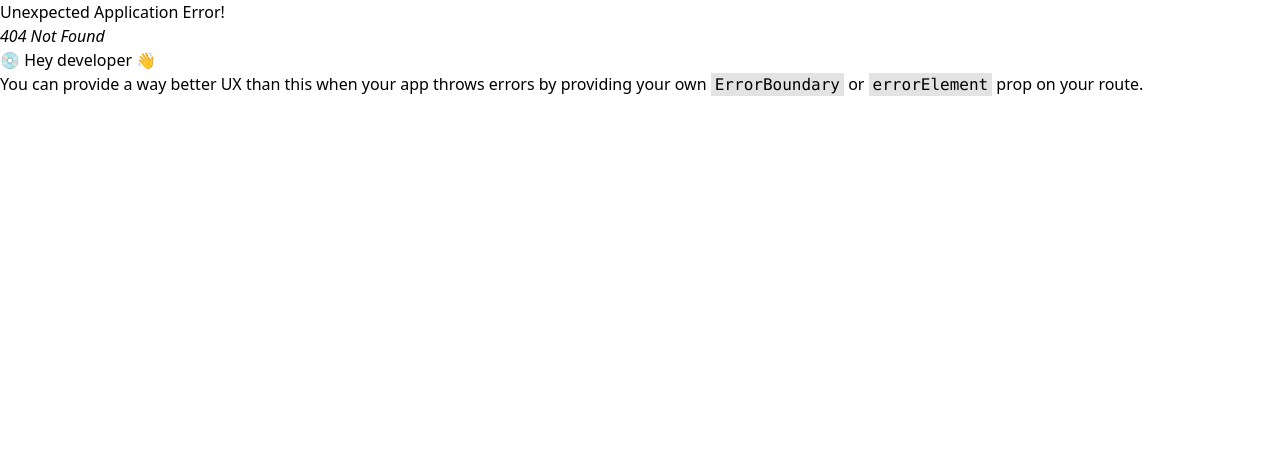
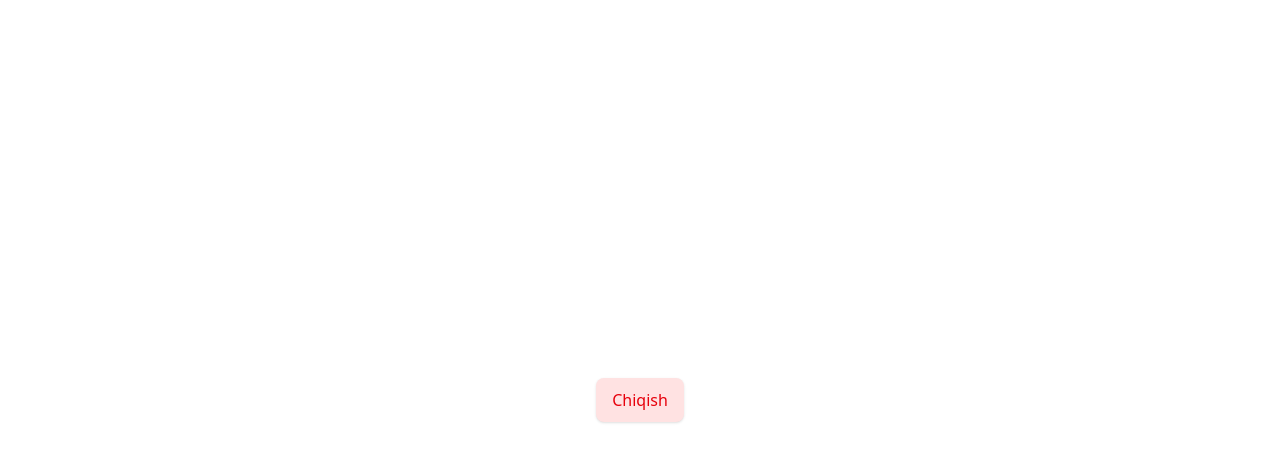
Before and after one commit to nurmuhammadxon/dokon-soft, a React (Vite) app: page /app in a window 1280 px wide. Before the commit this address had no page. Shown: the top 462 px of the page. Built offline with nearby package versions, Linux system fonts and the light colour scheme; sample sign-in values are in the browser's storage.

Commit message:
Logout qushildi

```diff
--- a/src/App.jsx
+++ b/src/App.jsx
@@ -1,17 +1,15 @@
 import React from 'react';
 import { createBrowserRouter, RouterProvider } from 'react-router-dom';
-
 // layouts
 import MainLayout from './layouts/MainLayout';
-
 // pages
+import LandingPage from './pages/LandingPage';
 import HomePage from './pages/HomePage';
 import Login from './pages/auth/Login';
 import Register from './pages/auth/Register';
 import PasswordReset from './pages/auth/PasswordReset';
 import PasswordResetRequest from './pages/auth/PasswordResetRequest';
 import VerifyEmail from './pages/auth/VerifyEmail';
-
 // route guards
 import PrivateRoute from './routes/PrivateRoute';
 import PublicRoute from './routes/PublicRoute';
@@ -20,6 +18,26 @@ function App() {
   const router = createBrowserRouter([
     {
       path: '/',
+      element: <LandingPage />
+    },
+    {
+      path: '/login',
+      element: (
+        <PublicRoute>
+          <Login />
+        </PublicRoute>
+      )
+    },
+    {
+      path: '/signup',
+      element: (
+        <PublicRoute>
+          <Register />
+        </PublicRoute>
+      )
+    },
+    {
+      path: '/app',
       element: (
         <PrivateRoute>
           <MainLayout />
@@ -33,23 +51,7 @@ function App() {
       ]
     },
     {
-      path: 'login',
-      element: (
-        <PublicRoute>
-          <Login />
-        </PublicRoute>
-      )
-    },
-    {
-      path: 'signup',
-      element: (
-        <PublicRoute>
-          <Register />
-        </PublicRoute>
-      )
-    },
-    {
-      path: 'reset-password',
+      path: '/reset-password',
       element: (
         <PublicRoute>
           <PasswordReset />
@@ -57,7 +59,7 @@ function App() {
       )
     },
     {
-      path: 'password-reset-request',
+      path: '/password-reset-request',
       element: (
         <PublicRoute>
           <PasswordResetRequest />
@@ -65,13 +67,13 @@ function App() {
       )
     },
     {
-      path: 'verify-email',
+      path: '/verify-email',
       element: (
         <PublicRoute>
           <VerifyEmail />
         </PublicRoute>
       )
-    }
+    },
   ]);
 
   return <RouterProvider router={router} />;
--- a/src/pages/HomePage.jsx
+++ b/src/pages/HomePage.jsx
@@ -1,25 +1,10 @@
 import React from 'react'
-import { Link } from 'react-router-dom'
+import Logout from './auth/Logout'
 
 function HomePage() {
-
-    const logout = () => {
-        sessionStorage.removeItem('access_token')
-        sessionStorage.removeItem('refresh_token')
-    }
     return (
         <div className='w-screen h-screen flex flex-col gap-5 items-center justify-center'>
-            <Link
-                to={'/login'}
-                className='py-2 px-4 bg-blue-700 hover:bg-blue-600 text-[#F3F3F3] rounded-md transition-all duration-200 ease-in-out'
-            >
-                Login
-            </Link>
-            <button
-                onClick={logout}
-            >
-                Logout
-            </button>
+            <Logout />
         </div>
     )
 }
--- /dev/null
+++ b/src/pages/LandingPage.jsx
@@ -0,0 +1,22 @@
+import React from 'react'
+import { Link, Navigate } from 'react-router-dom'
+
+function LandingPage() {
+    const isAuthenticated = !!sessionStorage.getItem('access_token');
+    if (isAuthenticated) {
+        return <Navigate to="/app" replace />;
+    }
+
+    return (
+        <div className='w-screen h-screen flex flex-col gap-5 items-center justify-center'>
+            <Link
+                to={'/login'}
+                className='font-medium py-2 px-4 bg-blue-600 hover:bg-blue-700 text-[#F3F3F3] rounded-md transition-all duration-200 ease-in-out'
+            >
+                Kirish
+            </Link>
+        </div>
+    )
+}
+
+export default LandingPage
--- /dev/null
+++ b/src/pages/auth/Logout.jsx
@@ -0,0 +1,44 @@
+import axios from 'axios'
+import React from 'react'
+import { useNavigate } from 'react-router-dom';
+
+function Logout() {
+    const navigate = useNavigate()
+
+    const logout = async () => {
+        const access = sessionStorage.getItem('access_token');
+        const refresh = sessionStorage.getItem('refresh_token');
+
+        try {
+            await axios.post(
+                'https://backend-production-612a.up.railway.app/users/logout/',
+                { refresh_token: refresh },
+                {
+                    headers: {
+                        'Authorization': `Bearer ${access}`,
+                        'Content-Type': 'application/json',
+                    },
+                }
+            );
+            sessionStorage.removeItem('access_token')
+            sessionStorage.removeItem('refresh_token')
+            navigate('/')
+        } catch (error) {
+            console.log(error);
+        }
+    }
+
+    return (
+        <div>
+            <button
+                onClick={logout}
+                aria-label="Logout"
+                className='font-medium text-red-600 cursor-pointer py-2.5 px-4 bg-red-100 rounded-lg hover:bg-red-200 hover:text-red-700 transition-all duration-200 ease-in-out shadow-sm'
+            >
+                Chiqish
+            </button>
+        </div>
+    )
+}
+
+export default Logout
--- a/src/pages/auth/VerifyEmail.jsx
+++ b/src/pages/auth/VerifyEmail.jsx
@@ -17,7 +17,6 @@ function VerifyEmail() {
         message: '',
         type: 'error',
     });
-
     const [value, setValue] = useState({
         first_name: '',
         last_name: '',
@@ -87,8 +86,8 @@ function VerifyEmail() {
                 },
                 { headers: { "Content-Type": "application/json" } }
             );
-            sessionStorage.setItem('access_token', response.data.access_token);
-            sessionStorage.setItem('refresh_token', response.data.refresh_token);
+            sessionStorage.setItem('access_token', res.data.access_token);
+            sessionStorage.setItem('refresh_token', res.data.refresh_token);
             navigate('/')
             setModal({
                 isOpen: true,
@@ -225,6 +224,7 @@ function VerifyEmail() {
                                     className='text-xs text-[#001EDF] cursor-pointer'
                                     onClick={resendCode}
                                     type='button'
+                                    disabled={!isExpired}
                                 >
                                     Qayta yuborish
                                 </button>
--- a/src/routes/PublicRoute.jsx
+++ b/src/routes/PublicRoute.jsx
@@ -3,7 +3,7 @@ import { Navigate } from "react-router-dom";
 const PublicRoute = ({ children }) => {
     const isAuthenticated = !!sessionStorage.getItem("access_token");
 
-    return !isAuthenticated ? children : <Navigate to="/" replace />;
+    return isAuthenticated ? <Navigate to="/app" replace /> : children;
 };
 
 export default PublicRoute;
```
Also changed, not shown: src/routes/PrivateRoute.jsx (line endings or trailing spaces).
